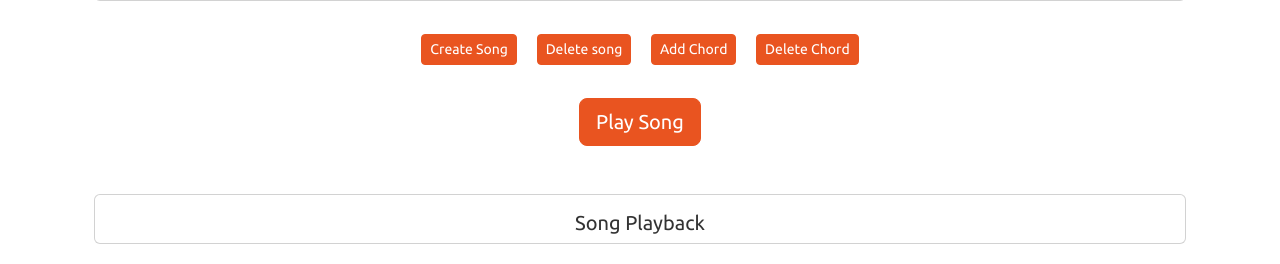
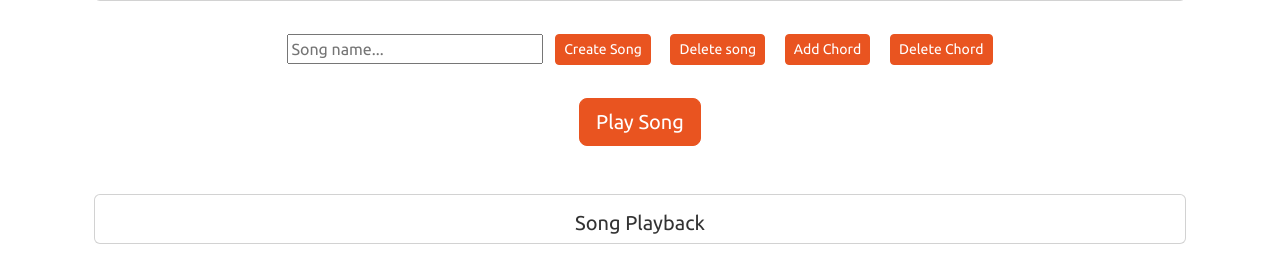
Before and after one commit to BaileyThorpTecht/L6SD_24T4_Capstone_MusicWebsite, a Django app: page / in a window 1280 px wide. Shown: the part 1176-1440 px from the top of the page. Run offline with Django 5.2, Linux system fonts and the light colour scheme; data that the repository does not hold is empty; some libraries are stand-ins or nearby versions.

Commit message:
button and input to create song with chosen name

```diff
--- a/musicwebsite/models.py
+++ b/musicwebsite/models.py
@@ -8,7 +8,7 @@ from django.contrib.auth.models import User
 class Song(models.Model):
 
     # This is the Forgeign Key to User aspect of the model
-    user = models.ForeignKey(User, on_delete=models.CASCADE, related_name='songs')
+    user = models.ForeignKey(User, on_delete=models.CASCADE)
 
     # These are the fields related to the 'Song' model
     title = models.CharField(max_length=50)
--- a/musicwebsite/static/js/songs.js
+++ b/musicwebsite/static/js/songs.js
@@ -1,5 +1,4 @@
-var selectedSongId = 4;
-
+var selectedSongId = 0;
 function updateSongList(innerHtml){
     $("#js-song-container").html(innerHtml);
 
@@ -14,12 +13,14 @@ function updateSongList(innerHtml){
     }
 }
 
-function doSongAjaxRequest(btn){
+function doSongAjaxRequest(btn, data = {}){
+    data["song-id"] = selectedSongId;
+
     $.ajax({
         url: btn.attr("data-url"),
         type: 'get',
         dataType: 'json',
-        data: {"song-id" : selectedSongId},
+        data: data,
 
         success: function (data) {
           updateSongList(data.html_song_list);
@@ -32,8 +33,20 @@ $("#js-song-section").on("click", ".js-create-song", createSong)
 
 function createSong(){
   var btn = $(this);
+  let data = {};
 
-  doSongAjaxRequest(btn);
+  let inputSongName = $("#js-song-name-input").val();
+
+  //if  is not null or whitespace
+  if (inputSongName || inputSongName.trim()) {
+    data["song-name"] = inputSongName;
+  } else {
+    data["song-name"] = "New Song"
+  }
+
+  $("#js-song-name-input").val("");
+
+  doSongAjaxRequest(btn, data);
 
 }
 
--- a/musicwebsite/templates/musicwebsite/index.html
+++ b/musicwebsite/templates/musicwebsite/index.html
@@ -158,6 +158,7 @@
           </div>
         </div>
         <div class="button-container">
+          <input id="js-song-name-input" class="me-2 align-middle" placeholder="Song name..."></input>
           <button type="button"
             data-url="{% url 'song_create' %}"
             class="btn btn-sm btn-primary me-3 js-create-song">Create Song</button>
--- a/musicwebsite/templates/musicwebsite/partial_song_list.html
+++ b/musicwebsite/templates/musicwebsite/partial_song_list.html
@@ -5,7 +5,7 @@
         <button type="button"
             data-url="{% url 'song_load' %}"
             data-id = {{ song.id }}
-            class="btn btn-primary js-load-song">Select: {{ song.title }}</button>
+            class="btn btn-primary  ">{{ song.title }}</button>
 
         {% endfor %}
     </div>
--- a/musicwebsite/views.py
+++ b/musicwebsite/views.py
@@ -96,7 +96,7 @@ def chord_delete(request, id):
 
 def song_list_render(req):
     selectedSongId = req.GET.get("song-id")
-    selectedSong = Song.objects.get(id=selectedSongId)
+    selectedSong = Song.objects.filter(id=selectedSongId).first()
     selectedSongChords = selectedSong.songchord_set.all()
 
     renderContext = {
@@ -115,11 +115,15 @@ def song_list_render(req):
 
 def song_create(request):
     data = dict()
+    #pdb.set_trace()
 
-    Song.objects.create(
-        title="newsong",
-        user = User.objects.first(),
-    )
+    try:
+        Song.objects.create(
+            title = request.GET.get("song-name"),
+            user = User.objects.first(),
+        )
+    except Exception as e:
+        print(e)
 
 
     data['html_song_list'] = song_list_render(request)
```
